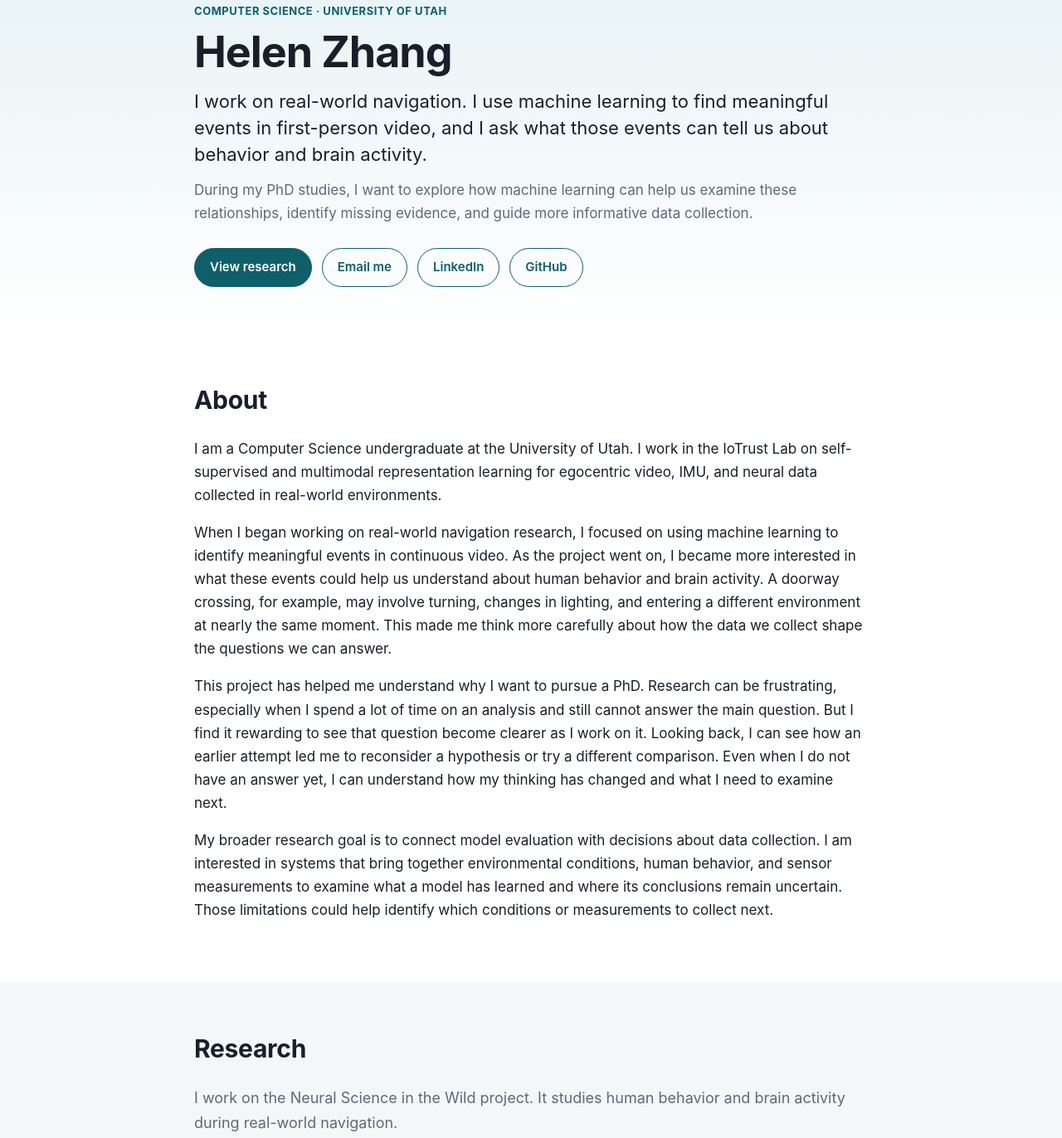
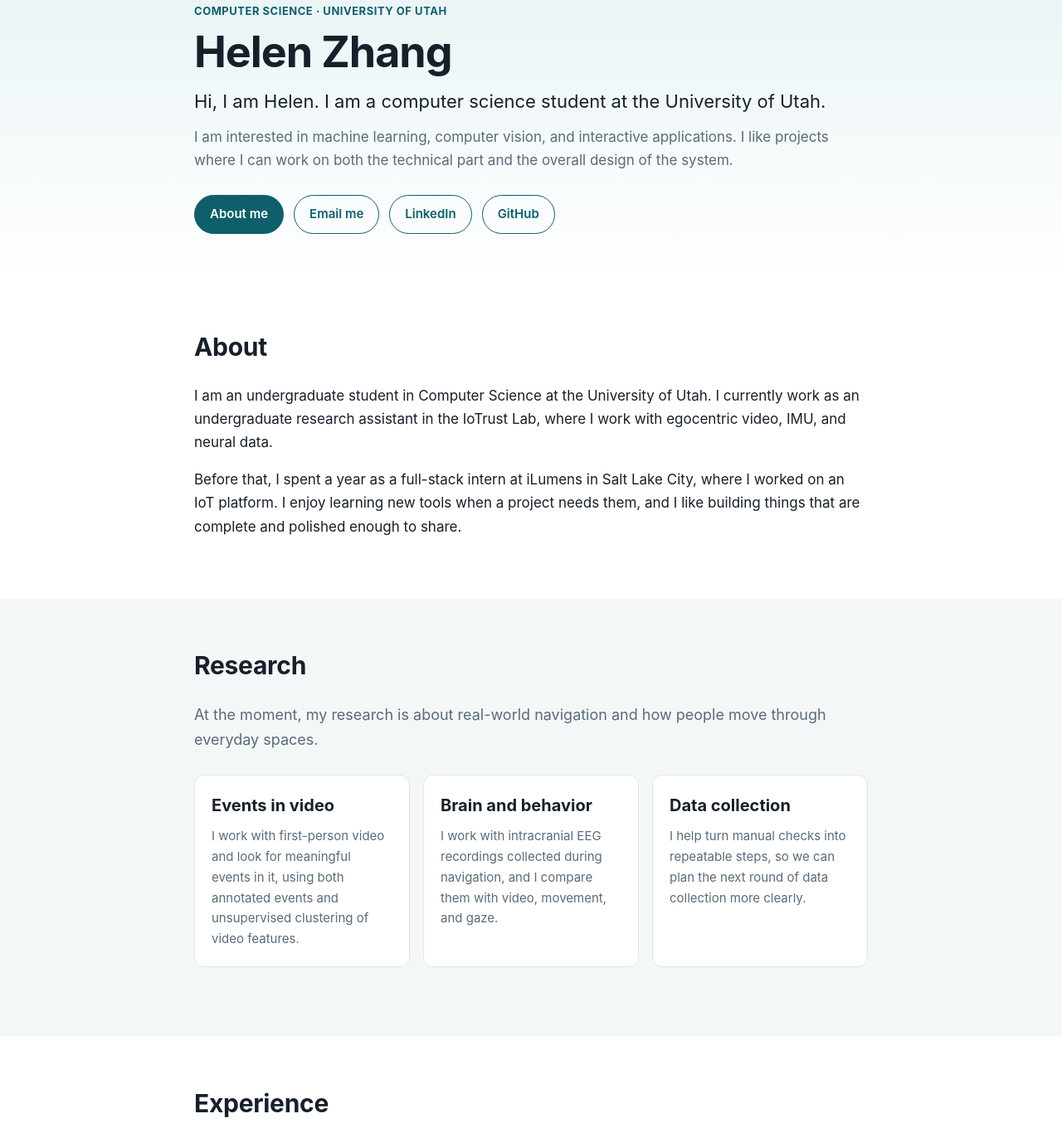
Before and after one commit to jinghanz-808/jinghanz-808.github.io, a plain HTML site: page index.html in a window 1280 px wide. Shown: the part 130-1502 px from the top of the page at 83% size. Drawn offline with Linux system fonts and the light colour scheme.

Commit message:
Make this a personal site, not a PhD application

```diff
--- a/index.html
+++ b/index.html
@@ -4,7 +4,7 @@
   <meta charset="utf-8">
   <meta name="viewport" content="width=device-width, initial-scale=1">
   <title>Helen Zhang, Computer Science, University of Utah</title>
-  <meta name="description" content="Helen Zhang is a Computer Science student at the University of Utah working on machine learning for real-world navigation, egocentric video, and neural data.">
+  <meta name="description" content="Helen Zhang is a Computer Science student at the University of Utah. She works on machine learning, computer vision, and interactive applications.">
   <link rel="stylesheet" href="styles.css">
 </head>
 <body>
@@ -26,10 +26,10 @@
       <div class="container">
         <p class="eyebrow">Computer Science · University of Utah</p>
         <h1>Helen Zhang</h1>
-        <p class="lede">I work on real-world navigation. I use machine learning to find meaningful events in first-person video, and I ask what those events can tell us about behavior and brain activity.</p>
-        <p class="lede-secondary">During my PhD studies, I want to explore how machine learning can help us examine these relationships, identify missing evidence, and guide more informative data collection.</p>
+        <p class="lede">Hi, I am Helen. I am a computer science student at the University of Utah.</p>
+        <p class="lede-secondary">I am interested in machine learning, computer vision, and interactive applications. I like projects where I can work on both the technical part and the overall design of the system.</p>
         <div class="actions">
-          <a class="button primary" href="#research">View research</a>
+          <a class="button primary" href="#about">About me</a>
           <a class="button" href="mailto:u1476380@utah.edu">Email me</a>
           <a class="button" href="https://www.linkedin.com/in/helenzhang08" target="_blank" rel="noopener">LinkedIn</a>
           <a class="button" href="https://github.com/jinghanz-808" target="_blank" rel="noopener">GitHub</a>
@@ -40,32 +40,30 @@
     <section id="about" class="section">
       <div class="container">
         <h2>About</h2>
-        <p>I am a Computer Science undergraduate at the University of Utah. I work in the IoTrust Lab on self-supervised and multimodal representation learning for egocentric video, IMU, and neural data collected in real-world environments.</p>
-        <p>When I began working on real-world navigation research, I focused on using machine learning to identify meaningful events in continuous video. As the project went on, I became more interested in what these events could help us understand about human behavior and brain activity. A doorway crossing, for example, may involve turning, changes in lighting, and entering a different environment at nearly the same moment. This made me think more carefully about how the data we collect shape the questions we can answer.</p>
-        <p>This project has helped me understand why I want to pursue a PhD. Research can be frustrating, especially when I spend a lot of time on an analysis and still cannot answer the main question. But I find it rewarding to see that question become clearer as I work on it. Looking back, I can see how an earlier attempt led me to reconsider a hypothesis or try a different comparison. Even when I do not have an answer yet, I can understand how my thinking has changed and what I need to examine next.</p>
-        <p>My broader research goal is to connect model evaluation with decisions about data collection. I am interested in systems that bring together environmental conditions, human behavior, and sensor measurements to examine what a model has learned and where its conclusions remain uncertain. Those limitations could help identify which conditions or measurements to collect next.</p>
+        <p>I am an undergraduate student in Computer Science at the University of Utah. I currently work as an undergraduate research assistant in the IoTrust Lab, where I work with egocentric video, IMU, and neural data.</p>
+        <p>Before that, I spent a year as a full-stack intern at iLumens in Salt Lake City, where I worked on an IoT platform. I enjoy learning new tools when a project needs them, and I like building things that are complete and polished enough to share.</p>
       </div>
     </section>
 
     <section id="research" class="section section-muted">
       <div class="container">
         <h2>Research</h2>
-        <p class="section-intro">I work on the Neural Science in the Wild project. It studies human behavior and brain activity during real-world navigation.</p>
+        <p class="section-intro">At the moment, my research is about real-world navigation and how people move through everyday spaces.</p>
 
         <div class="cards">
           <article class="card">
-            <h3>Events in egocentric video</h3>
-            <p>My initial work mainly focused on identifying events in continuous first-person video. I reviewed the research behind the event categories and developed tools to compare when events were marked across annotation sources. I then used FINCH, an unsupervised clustering method, to group video features and compare the resulting boundaries with the annotated events. I wanted to understand what each source captured and how we could use it to answer our research question.</p>
+            <h3>Events in video</h3>
+            <p>I work with first-person video and look for meaningful events in it, using both annotated events and unsupervised clustering of video features.</p>
           </article>
 
           <article class="card">
-            <h3>Brain activity during navigation</h3>
-            <p>More recently, I have started examining intracranial EEG recordings alongside navigation events. I also examined turns away from doorways to explore whether changes near a doorway might be related to the turn itself. These comparisons helped me see what the existing data could not tell us. When movement, environmental changes, and navigation demands repeatedly occur together, more analysis may still not be enough to distinguish their contributions.</p>
+            <h3>Brain and behavior</h3>
+            <p>I work with intracranial EEG recordings collected during navigation, and I compare them with video, movement, and gaze.</p>
           </article>
 
           <article class="card">
-            <h3>Adaptive data collection</h3>
-            <p>I began considering what additional comparisons and measurements we would need to study them separately. I plan to combine video and movement measurements with brain recordings and behavioral annotations to compare navigation performance under similar movement conditions. Where the data lack suitable comparisons, I would use the analysis to select additional routes or tasks that provide them.</p>
+            <h3>Data collection</h3>
+            <p>I help turn manual checks into repeatable steps, so we can plan the next round of data collection more clearly.</p>
           </article>
         </div>
       </div>
@@ -150,7 +148,7 @@
     <section id="contact" class="section section-muted">
       <div class="container">
         <h2>Contact</h2>
-        <p>I am happy to talk about real-world navigation, egocentric video, multimodal learning, or PhD research in computer science.</p>
+        <p>Feel free to reach out if you want to talk about my work, or just say hi.</p>
         <p>
           <a href="mailto:u1476380@utah.edu">u1476380@utah.edu</a><br>
           <a href="https://www.linkedin.com/in/helenzhang08" target="_blank" rel="noopener">linkedin.com/in/helenzhang08</a><br>
```
